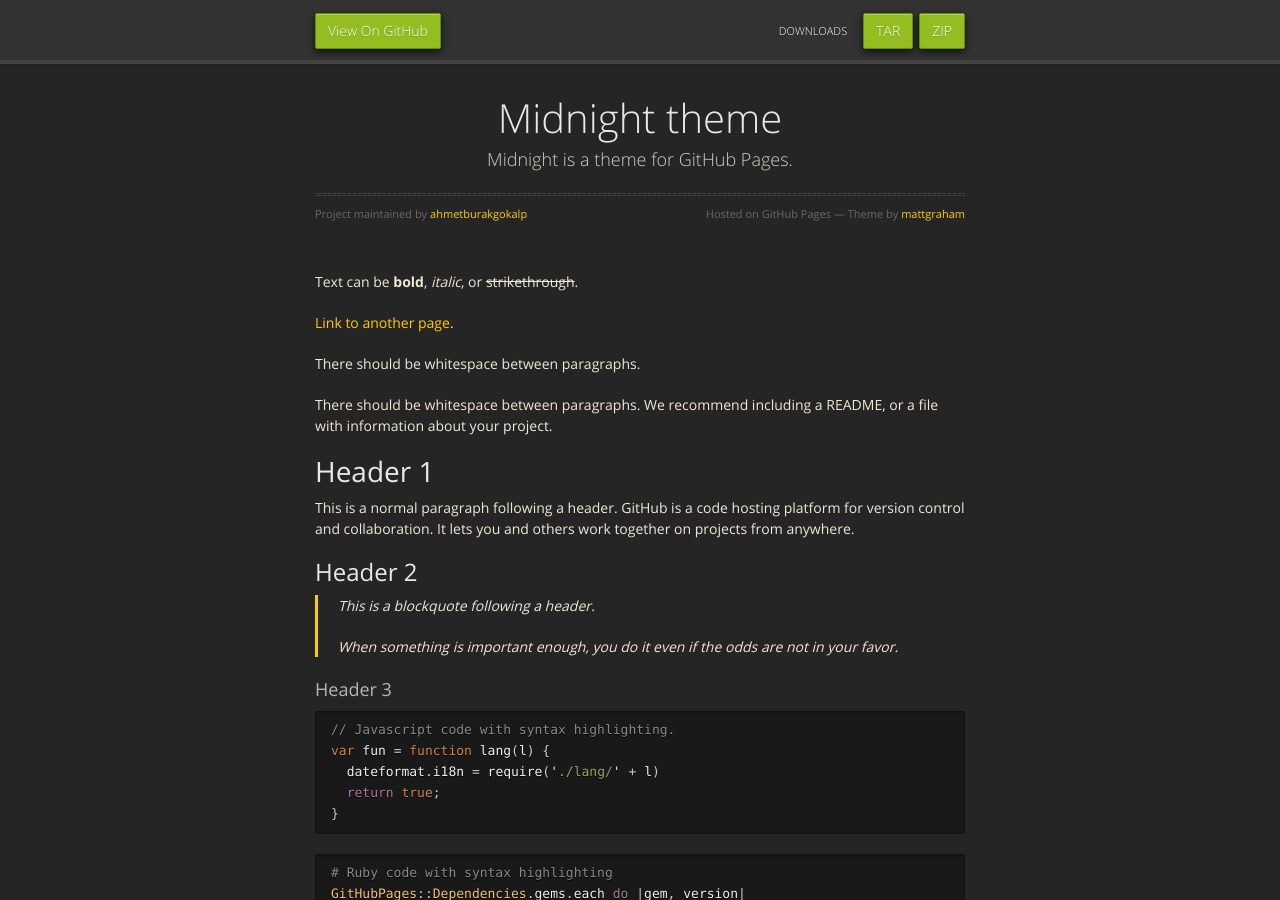
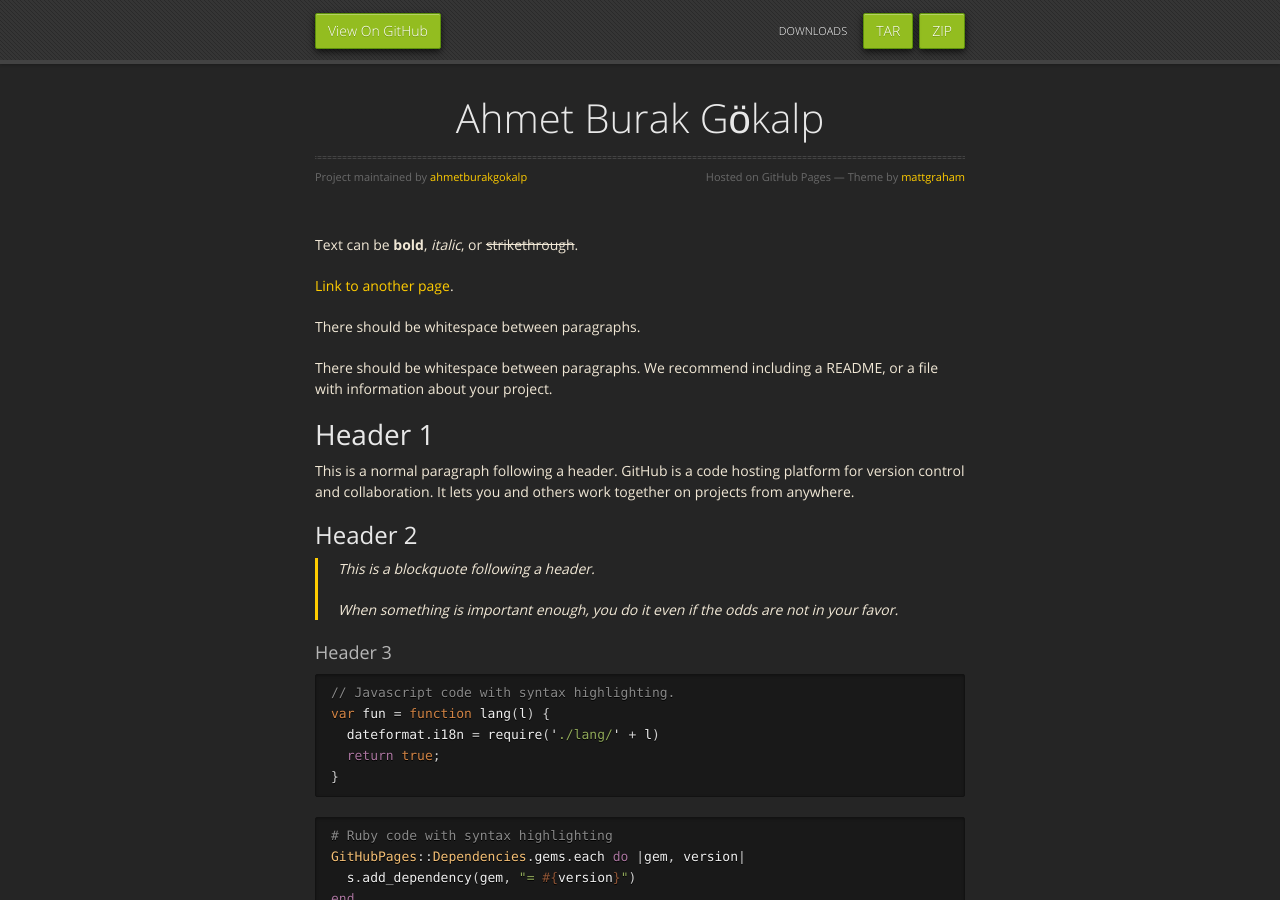
Before and after one commit to ahmetburakgokalp/ahmetburakgokalp.github.io, a Jekyll site: the page built from index.md, in a window 1280 px wide and 900 px high. Built offline with Jekyll 4.4.1, drawn with Linux system fonts in a browser that asks for light colours; nearby versions of some CDN libraries; the repository's description, which GitHub fills in, is left out.

Commit message:
Update _config.yml

```diff
--- a/_config.yml
+++ b/_config.yml
@@ -1,5 +1,5 @@
-title: Midnight theme
-description: Midnight is a theme for GitHub Pages.
+title: Ahmet Burak Gökalp
+description:
 show_downloads: true
 google_analytics:
 theme:
```
